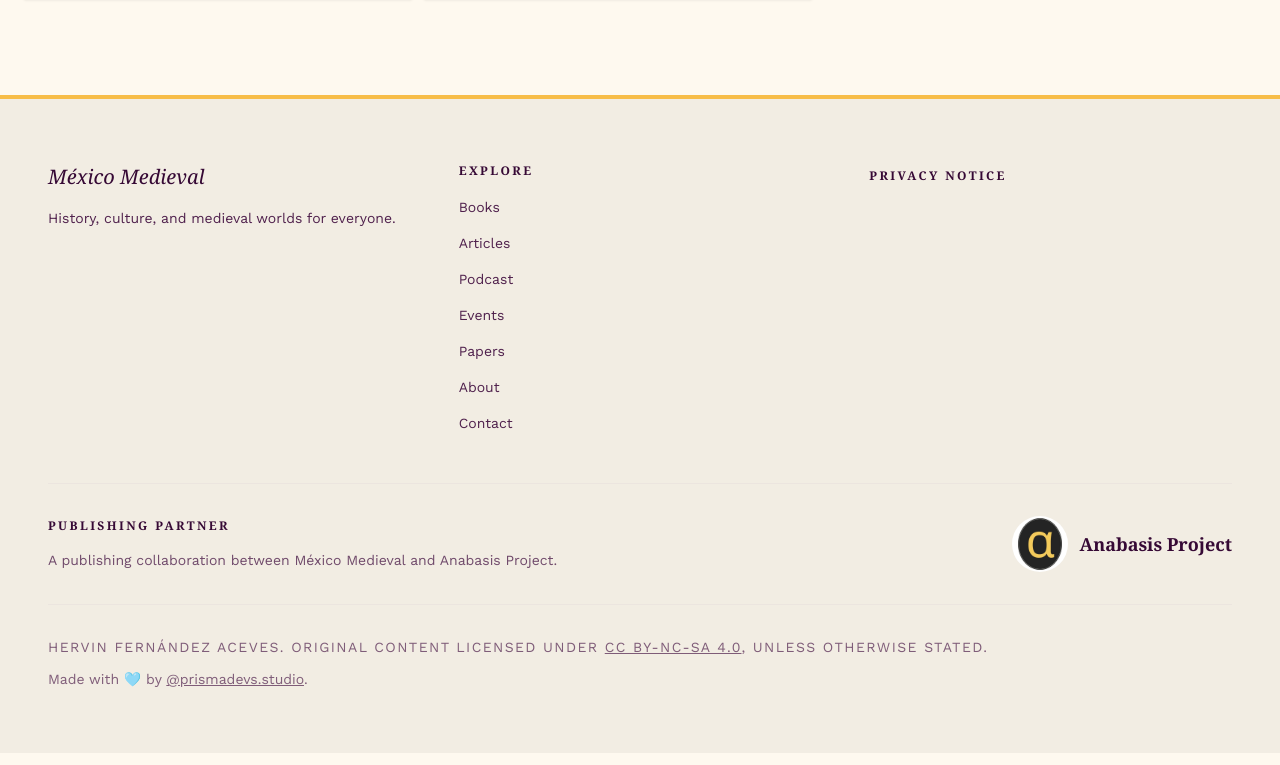
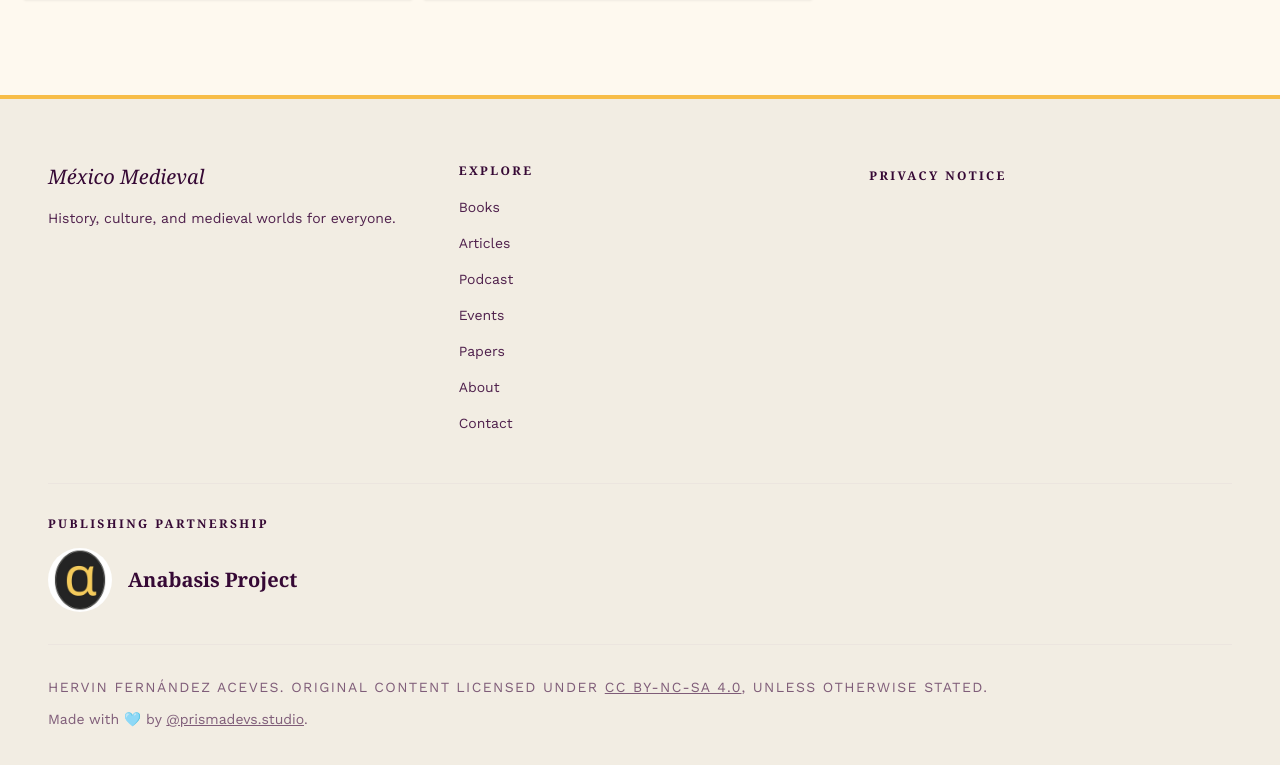
Before and after one commit to falcando/mexicomedieval, a Next.js app in the folder landing/: page /contacto in a window 1280 px wide. Shown: the part 1179-1944 px from the top of the page. Built offline with nearby package versions, Linux system fonts and the light colour scheme; a web font is replaced by a local one.

Commit message:
Reorganiza alianza editorial en el pie

```diff
--- a/landing/components/layout/SiteFooter.tsx
+++ b/landing/components/layout/SiteFooter.tsx
@@ -82,28 +82,25 @@ function SiteFooterView({ showNewsletter }: SiteFooterViewProps) {
           ) : null}
         </div>
 
-        <div className="mt-12 flex flex-col items-center gap-4 border-t border-outline-variant/20 pt-8 sm:flex-row sm:justify-between">
-          <div className="text-center sm:text-left">
-            <p className={footerHeadingClass}>{t("footer.publishingPartner")}</p>
-            <p className="text-sm text-primary-container/80">
-              {t("footer.publishingPartnershipBlurb")}
-            </p>
-          </div>
+        <div className="mt-12 border-t border-outline-variant/20 pt-8">
+          <p className={`${footerHeadingClass} text-center sm:text-left`}>
+            {t("footer.publishingPartner")}
+          </p>
           <a
             href={ANABASIS_PROJECT_URL}
             target="_blank"
             rel="noopener noreferrer"
-            className="flex items-center gap-3 text-primary transition-opacity hover:opacity-75"
+            className="mx-auto flex w-fit items-center gap-4 text-primary transition-opacity hover:opacity-75 sm:mx-0"
           >
             <Image
               src="/images/anabasis-project.jpeg"
               alt={t("footer.anabasisLogoAlt")}
               width={300}
               height={300}
-              className="h-14 w-14 rounded-full object-contain"
-              sizes="56px"
+              className="h-16 w-16 rounded-full object-contain"
+              sizes="64px"
             />
-            <span className="font-headline text-lg font-semibold">
+            <span className="font-headline text-xl font-semibold">
               Anabasis Project
             </span>
           </a>
--- a/landing/messages/en.json
+++ b/landing/messages/en.json
@@ -39,8 +39,7 @@
     "contactScribe": "Contact the Scribe",
     "exploreArchive": "Explore the archive",
     "legalContact": "Legal and contact",
-    "publishingPartner": "Publishing partner",
-    "publishingPartnershipBlurb": "A publishing collaboration between México Medieval and Anabasis Project.",
+    "publishingPartner": "Publishing partnership",
     "anabasisLogoAlt": "Anabasis Project logo",
     "licensePrefix": "Hervin Fernández Aceves. Original content licensed under",
     "licenseName": "CC BY-NC-SA 4.0",
--- a/landing/messages/es.json
+++ b/landing/messages/es.json
@@ -39,8 +39,7 @@
     "contactScribe": "Contactar al escriba",
     "exploreArchive": "Explorar el archivo",
     "legalContact": "Legal y contacto",
-    "publishingPartner": "Editorial asociada",
-    "publishingPartnershipBlurb": "Colaboración editorial entre México Medieval y Anabasis Project.",
+    "publishingPartner": "Alianza editorial",
     "anabasisLogoAlt": "Logotipo de Anabasis Project",
     "licensePrefix": "Hervin Fernández Aceves. Contenidos originales bajo licencia",
     "licenseName": "CC BY-NC-SA 4.0",
```
